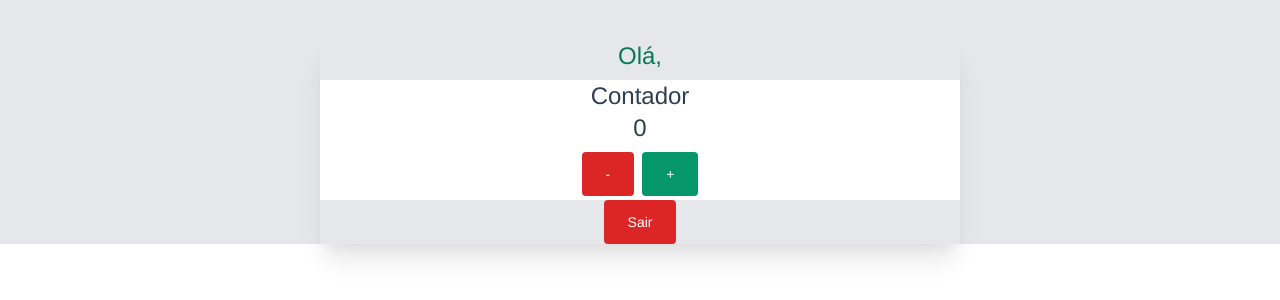
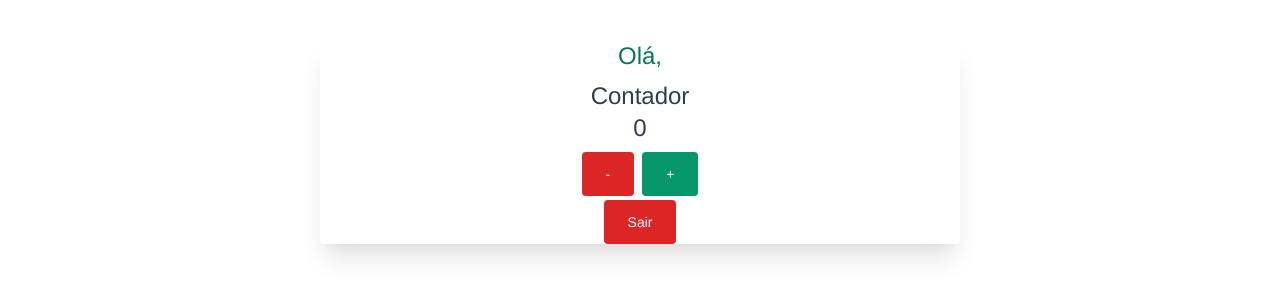
Before and after one commit to isaacwrk/loginformvuets, a Vue app: page / in a window 1280 px wide. Shown: the top 300 px of the page. Built offline with nearby package versions, Linux system fonts and the light colour scheme.

Commit message:
styling more tailwind

```diff
--- a/public/index.html
+++ b/public/index.html
@@ -11,7 +11,7 @@
     <noscript>
       <strong>We're sorry but <%= htmlWebpackPlugin.options.title %> doesn't work properly without JavaScript enabled. Please enable it to continue.</strong>
     </noscript>
-    <div id="app" class="bg-gray-200"></div>
+    <div id="app" class=""></div>
     <!-- built files will be auto injected -->
   </body>
   <style>
--- a/src/App.vue
+++ b/src/App.vue
@@ -5,11 +5,10 @@
 <div v-else class="min-h-full h-24 flex flex-col w-2/4 text-center inline-table text-2xl mr-3 ml-3 mt-10 rounded shadow-xl">
   <h2 class="text-green-700 hover:text-green-500">Olá, {{userService.state.name}}</h2>
   <Counter/>
-  <button @click="userService.logout()" class="rounded py-3 text-sm px-6 text-white bg-red-600 hover:bg-red-700">
+  <button @click="userService.logout()" class="rounded py-3 text-sm px-6 text-white transition duration-500 ease-in-out bg-red-600 hover:bg-red-700 transform hover:-translate-y-1 hover:scale-110 ...">
     Sair
   </button>
 </div>
-
 </template>
 
 <script lang="ts">
--- a/src/components/Login.vue
+++ b/src/components/Login.vue
@@ -1,5 +1,5 @@
 <template>
-<div class="flex flex-col bg-white shadow-xl rounded items-center justify-center py-12 px-4 sm:px-6 lg:px-8">
+<div class="flex flex-col bg-gray-200 shadow-xl rounded items-center justify-center py-12 px-4 sm:px-6 lg:px-8">
   <div class="max-w-md w-full space-y-8">
     <div>
       <h2 class="text-center text-3xl text-gray-900">
```
